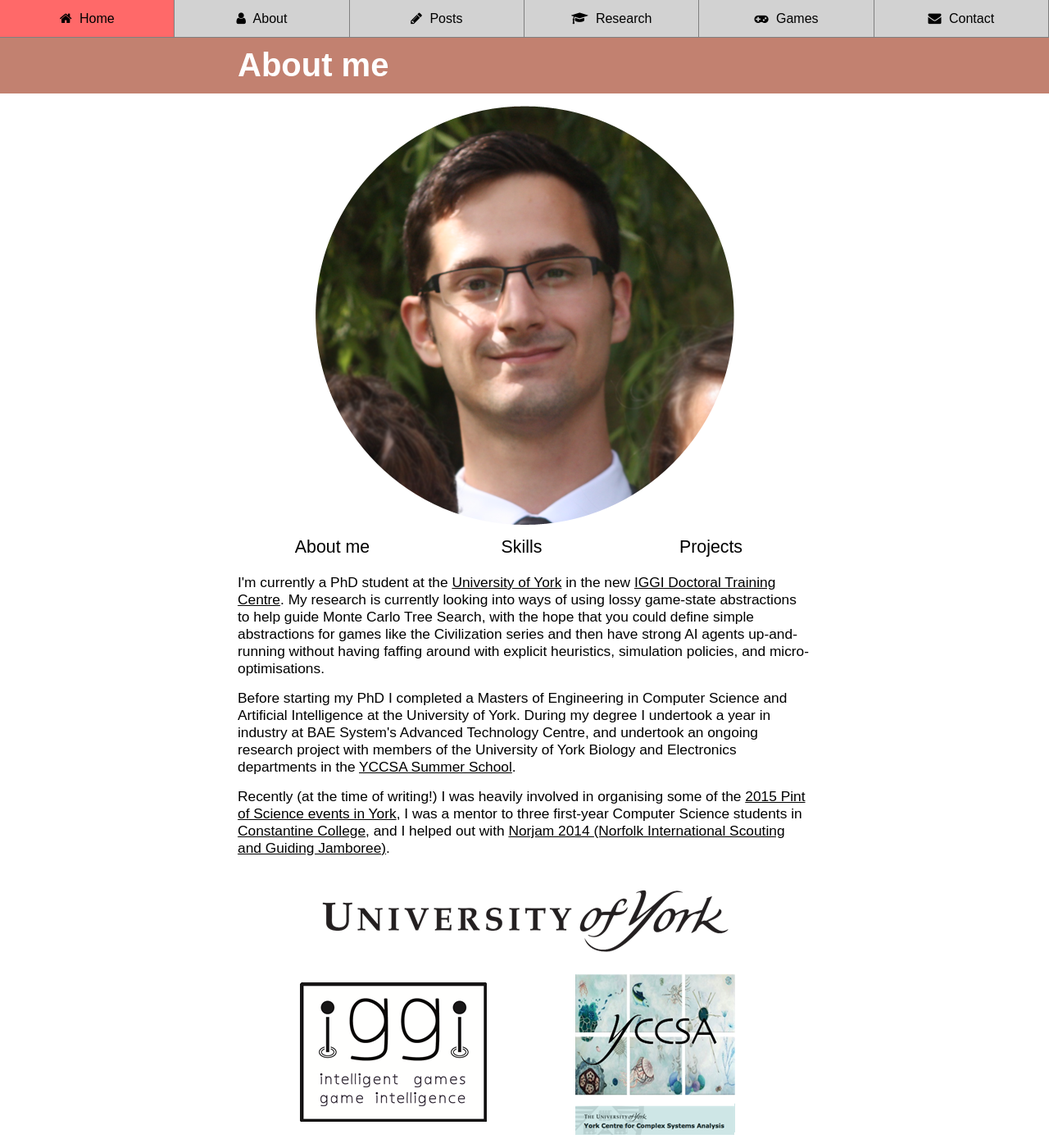
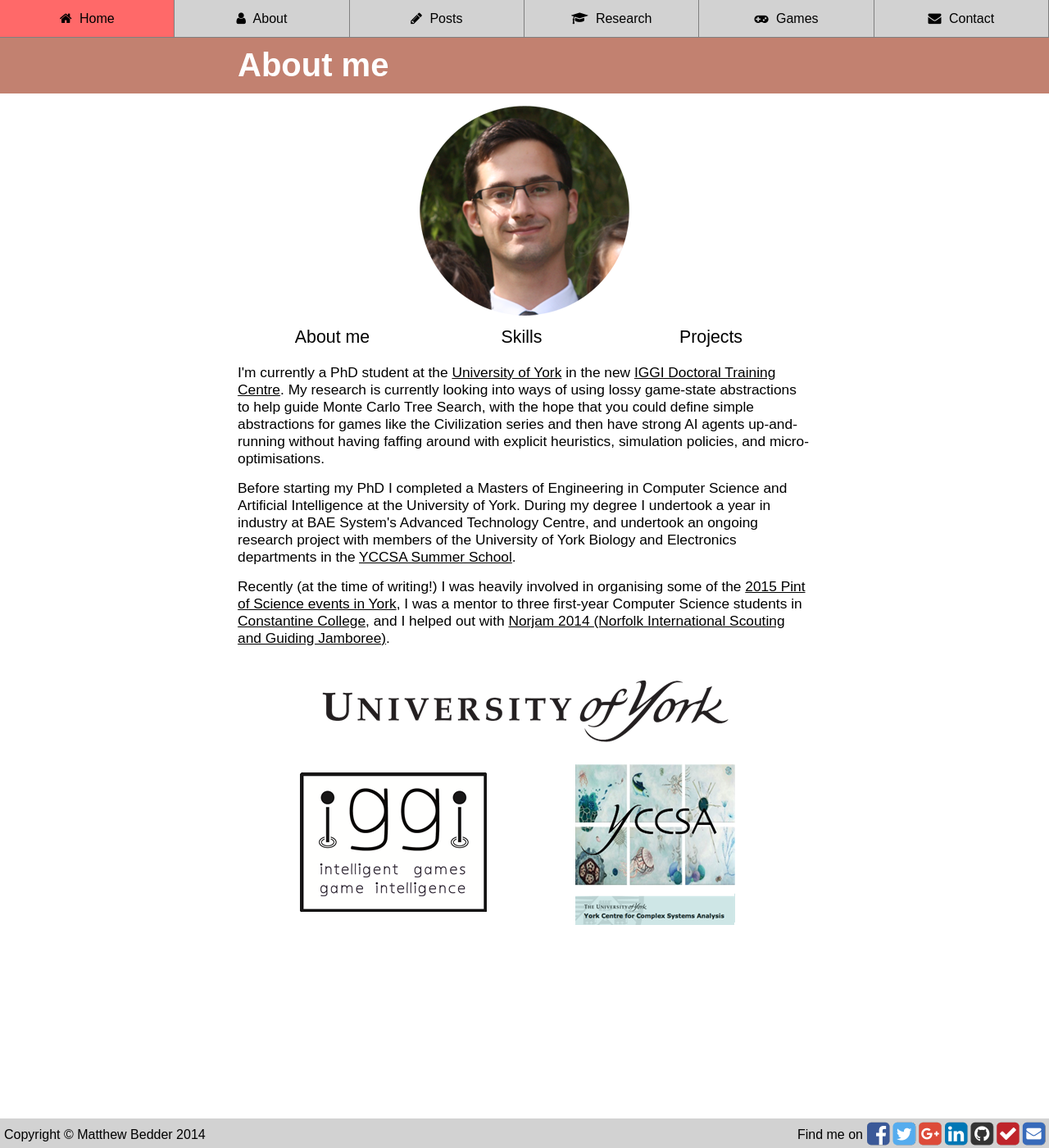
Before and after one commit to bedder/bedder.github.io, a Jekyll site: the page built from about/index.html, in a window 1280 px wide and 1400 px high. Shown: the whole window at 82% size. Built offline with Jekyll 4.4.1, drawn with Linux system fonts in a browser that asks for light colours; nearby versions of some CDN libraries.

Commit message:
Modified how my profile image is displayed

```diff
--- a/_layouts/about.html
+++ b/_layouts/about.html
@@ -31,7 +31,7 @@
 				<div class="content">
 {% if page.showmug %}
 					<center>
-						<img class="profile-large" src="{{ site.baseurl }}/resources/MattBedder-512x512.png" alt="Picture of Matthew Bedder"/>
+						<img class="profile-large" src="{{ site.baseurl }}/resources/MattBedder-256x256.png" alt="Picture of Matthew Bedder"/>
 					</center>
 {% endif %}
 					<div class="profile_options">
--- a/css/about.scss
+++ b/css/about.scss
@@ -18,12 +18,8 @@
 	width: 100%;
 }
 
-@media
-only screen and (max-width: 500px),
-only screen and (max-device-width: 480px) {
-	.profile-large, group-logo {
-		width: 100%;
-	}
+.profile-large, group-logo {
+	max-width: 75%;
 }
 
 .loading_bars {
```
Also changed, not shown: resources/MattBedder-256x256.png (added).
